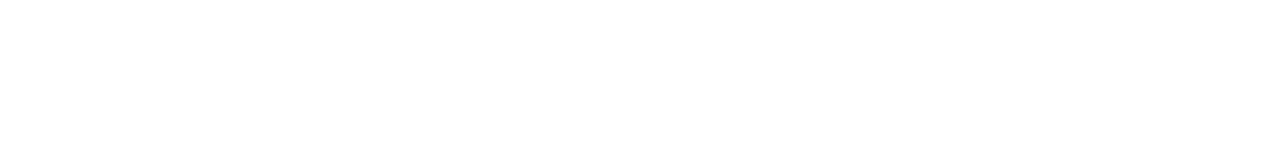
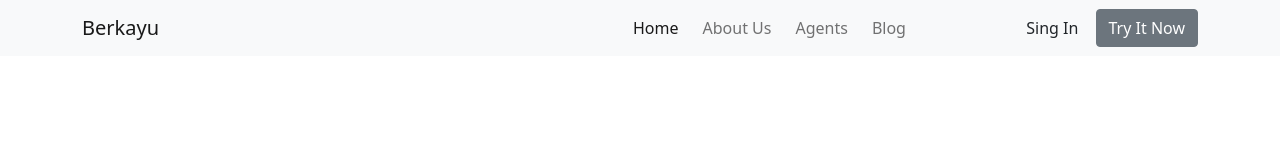
Before and after one commit to ParsaZarabi/real-state-website-bootstrap, a plain HTML site: page index.html in a window 1280 px wide. Drawn offline with nearby package versions, Linux system fonts and the light colour scheme.

Commit message:
navbar has been added to the page

```diff
--- a/index.html
+++ b/index.html
@@ -1,10 +1,48 @@
 <!DOCTYPE html>
 <html lang="en">
-  <head>
-    <meta charset="UTF-8" />
-    <meta http-equiv="X-UA-Compatible" content="IE=edge" />
-    <meta name="viewport" content="width=device-width, initial-scale=1.0" />
-    <title>Document</title>
-  </head>
-  <body></body>
+
+<head>
+  <meta charset="UTF-8" />
+  <meta http-equiv="X-UA-Compatible" content="IE=edge" />
+  <meta name="viewport" content="width=device-width, initial-scale=1.0" />
+  <!-- Bootstrap CSS -->
+  <link href="https://cdn.jsdelivr.net/npm/bootstrap@5.0.2/dist/css/bootstrap.min.css" rel="stylesheet"
+    integrity="sha384-EVSTQN3/azprG1Anm3QDgpJLIm9Nao0Yz1ztcQTwFspd3yD65VohhpuuCOmLASjC" crossorigin="anonymous">
+  <link rel="stylesheet" href="style.css">
+  <link rel="stylesheet" href="https://cdn.jsdelivr.net/npm/bootstrap-icons@1.3.0/font/bootstrap-icons.css">
+  <title>Berkayu</title>
+</head>
+
+<body>
+
+  <nav class="navbar navbar-expand-lg navbar-light bg-light">
+    <div class=" container">
+      <a class="navbar-brand" href="#">Berkayu</a>
+      <button class="navbar-toggler" type="button" data-bs-toggle="collapse" data-bs-target="#navbarNavAltMarkup"
+        aria-controls="navbarNavAltMarkup" aria-expanded="false" aria-label="Toggle navigation">
+        <span class="navbar-toggler-icon"></span>
+      </button>
+      <div class="collapse navbar-collapse align-content-center nav-items " id="navbarNavAltMarkup">
+        <div class="navbar-nav">
+          <a class="nav-link active ali me-2" aria-current="page" href="#">Home</a>
+          <a class="nav-link me-2" href="#">About Us</a>
+          <a class="nav-link me-2" href="#">Agents</a>
+          <a class="nav-link " href="#">Blog</a>
+        </div>
+      </div>
+      <div>
+        <button type="button" class="btn ">Sing In</button>
+        <button type="button" class="btn btn-secondary">Try It Now</button>
+      </div>
+    </div>
+  </nav>
+  </nav>
+  <script src="https://cdn.jsdelivr.net/npm/@popperjs/core@2.9.2/dist/umd/popper.min.js"
+        integrity="sha384-IQsoLXl5PILFhosVNubq5LC7Qb9DXgDA9i+tQ8Zj3iwWAwPtgFTxbJ8NT4GN1R8p"
+        crossorigin="anonymous"></script>
+    <script src="https://cdn.jsdelivr.net/npm/bootstrap@5.0.2/dist/js/bootstrap.min.js"
+        integrity="sha384-cVKIPhGWiC2Al4u+LWgxfKTRIcfu0JTxR+EQDz/bgldoEyl4H0zUF0QKbrJ0EcQF"
+        crossorigin="anonymous"></script>
+</body>
+
 </html>
--- /dev/null
+++ b/style.css
@@ -0,0 +1,3 @@
+.nav-items{
+    padding-left:450px ;
+}
```
